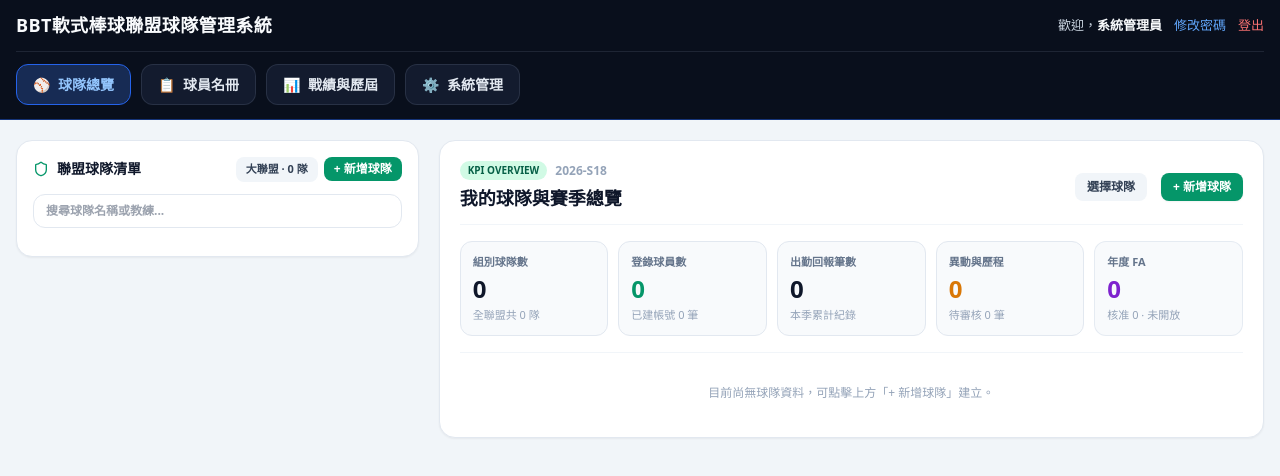
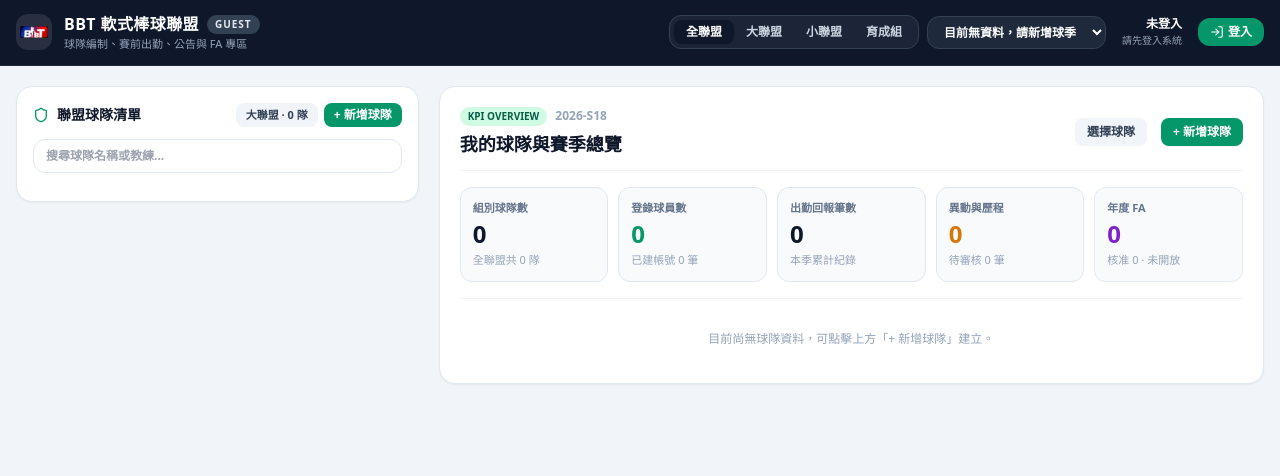
Before and after one commit to bulywang-01/BBT_Teams, a plain HTML site: page index.html in a window 1280 px wide. Drawn offline with nearby package versions, Linux system fonts and the light colour scheme; no server answers.

Commit message:
Update index.html

```diff
--- a/index.html
+++ b/index.html
@@ -35,156 +35,68 @@
       background: #cbd5e1;
       border-radius: 9999px;
     }
-    .bbt-header {
-      background: #090f1c;
-      color: #f1f5f9;
-      border-bottom: 1px solid rgba(37, 99, 235, 0.45);
-      padding: 12px 16px 14px;
-    }
-
-    .bbt-header-top {
-      display: flex;
-      align-items: center;
-      justify-content: space-between;
-      gap: 12px;
-      padding-bottom: 12px;
-      border-bottom: 1px solid rgba(148, 163, 184, 0.15);
-      flex-wrap: wrap;
-    }
-
-    .bbt-title {
-      margin: 0;
-      font-size: 18px;
-      font-weight: 700;
-      letter-spacing: 0.02em;
-      color: #f8fafc;
-    }
-
-    .bbt-user-bar {
-      display: flex;
-      align-items: center;
-      gap: 12px;
-      font-size: 13px;
-      white-space: nowrap;
-    }
-
-    .bbt-welcome {
-      color: #cbd5e1;
-    }
-
-    .bbt-welcome strong {
-      color: #f8fafc;
-      font-weight: 600;
-    }
-
-    .bbt-link-btn {
-      background: none;
-      border: none;
-      padding: 0;
-      font: inherit;
-      color: #60a5fa;
-      cursor: pointer;
-    }
-
-    .bbt-link-btn:hover {
-      text-decoration: underline;
-    }
-
-    .bbt-link-btn.bbt-logout {
-      color: #f87171;
-    }
-
-    .bbt-nav-row {
-      display: flex;
-      align-items: center;
-      gap: 10px;
-      padding-top: 12px;
-      overflow-x: auto;
-      scrollbar-width: thin;
-    }
-
-    .bbt-nav-pill {
-      display: inline-flex;
-      align-items: center;
-      gap: 8px;
-      padding: 9px 16px;
-      border-radius: 12px;
-      border: 1px solid rgba(148, 163, 184, 0.16);
-      background: #131b2e;
-      color: #e2e8f0;
-      font-size: 14px;
-      font-weight: 600;
-      white-space: nowrap;
-      cursor: pointer;
-      transition: background-color 0.15s ease, border-color 0.15s ease;
-    }
-
-    .bbt-nav-pill:hover {
-      background: #1a2540;
-      border-color: rgba(148, 163, 184, 0.3);
-    }
-
-    .bbt-nav-pill.is-active {
-      background: #172b54;
-      border-color: #2563eb;
-      color: #93c5fd;
-    }
-
-    @media (max-width: 640px) {
-      .bbt-header {
-        padding: 10px 12px 12px;
-      }
-
-      .bbt-title {
-        font-size: 15px;
-      }
-
-      .bbt-user-bar {
-        font-size: 12px;
-        gap: 8px;
-      }
-
-      .bbt-nav-pill {
-        padding: 8px 12px;
-        font-size: 13px;
-      }
-    }
   </style>
 </head>
 <body class="bg-slate-100 text-slate-800 min-h-screen">
 
   <!-- ================= 頂部導覽列 ================= -->
-<header class="bbt-header">
-  <div class="bbt-header-top">
-    <div class="bbt-brand-row">
-      <h1 class="bbt-title">BBT軟式棒球聯盟球隊管理系統</h1>
-      <!-- 若有球季/組別下拉選單，可放在這裡或分頁列旁 -->
+  <header class="bg-bbt-navy text-white border-b border-slate-800 sticky top-0 z-30">
+    <div class="max-w-7xl mx-auto px-4 py-3 flex flex-wrap items-center justify-between gap-3">
+      <div class="flex items-center space-x-3">
+        <img src="bbtlogo.png" alt="BBT" class="w-9 h-9 rounded-xl object-contain bg-white/10 p-1" onerror="this.style.display='none'">
+        <div>
+          <div class="flex items-center space-x-2">
+            <h1 class="font-black text-base tracking-wide">BBT 軟式棒球聯盟</h1>
+            <span id="roleBadge" class="bg-slate-700 text-slate-200 text-[10px] font-black px-2 py-0.5 rounded-full uppercase tracking-widest">GUEST</span>
           </div>
-    <div class="bbt-user-bar">
-      <span class="bbt-welcome">歡迎，<strong>系統管理員</strong></span>
-      <button type="button" class="bbt-link-btn" onclick="openChangePasswordModal()">修改密碼</button>
-      <button type="button" class="bbt-link-btn bbt-logout" onclick="handleLogout()">登出</button>
+          <p class="text-[11px] text-slate-400">球隊編制、賽前出勤、公告與 FA 專區</p>
         </div>
       </div>
 
-  <nav class="bbt-nav-row" aria-label="主導覽">
-    <button type="button" class="bbt-nav-pill is-active" data-tab="teams" onclick="switchTab('teams', this)">
-      <span class="bbt-nav-icon">⚾</span>
-      <span>球隊總覽</span>
+      <div class="flex flex-wrap items-center gap-2 text-xs">
+        <div id="divisionSwitchGroup" class="flex items-center bg-slate-800/80 p-1 rounded-xl border border-slate-700 overflow-x-auto no-scrollbar max-w-full">
+          <button onclick="switchDiv('ALL')" id="btn-all" class="px-3 py-1 rounded-lg text-xs font-black bg-bbt-navy text-white shadow-sm transition whitespace-nowrap shrink-0">全聯盟</button>
+          <button onclick="switchDiv('大聯盟')" id="btn-maj" class="px-3 py-1 rounded-lg text-xs font-bold text-slate-300 hover:bg-slate-700/80 transition whitespace-nowrap shrink-0">大聯盟</button>
+          <button onclick="switchDiv('小聯盟')" id="btn-min" class="px-3 py-1 rounded-lg text-xs font-bold text-slate-300 hover:bg-slate-700/80 transition whitespace-nowrap shrink-0">小聯盟</button>
+          <button onclick="switchDiv('育成組')" id="btn-rok" class="px-3 py-1 rounded-lg text-xs font-bold text-slate-300 hover:bg-slate-700/80 transition whitespace-nowrap shrink-0">育成組</button>
+        </div>
+
+        <div class="flex items-center gap-1.5">
+          <select id="seasonSelect" onchange="onSeasonChange(this.value)" class="bg-slate-800 text-white border border-slate-700 rounded-xl px-3 py-1.5 font-bold">
+            <option value="">目前無資料，請新增球季</option>
+          </select>
+          <button id="btnOpenSeasonManager" onclick="openSeasonManagerModal()" class="hidden bg-indigo-600/20 hover:bg-indigo-600/35 text-indigo-300 border border-indigo-500/40 text-xs font-bold px-2.5 py-1.5 rounded-xl transition items-center gap-1 whitespace-nowrap">
+            <i data-lucide="calendar-plus" class="w-3.5 h-3.5"></i>
+            <span>球季管理</span>
           </button>
-    <button type="button" class="bbt-nav-pill" data-tab="roster" onclick="switchTab('roster', this)">
-      <span class="bbt-nav-icon">📋</span>
-      <span>球員名冊</span>
+        </div>
+
+        <div class="text-right px-2">
+          <div id="userNameDisplay" class="font-black text-white">未登入</div>
+          <div id="userTitleDisplay" class="text-[10px] text-slate-400">請先登入系統</div>
+        </div>
+
+        <button id="btnOpenSelfProfile" onclick="openSelfProfileModal()" class="hidden bg-emerald-600/20 hover:bg-emerald-600/30 text-emerald-300 border border-emerald-500/30 text-xs font-bold px-3 py-1.5 rounded-xl transition items-center space-x-1">
+          <i data-lucide="user-cog" class="w-3.5 h-3.5"></i>
+          <span>個人資料</span>
         </button>
-    <button type="button" class="bbt-nav-pill" data-tab="stats" onclick="switchTab('stats', this)">
-      <span class="bbt-nav-icon">📊</span>
-      <span>戰績與歷屆</span>
+
+        <button id="btnOpenCreateAccount" onclick="openCreateAccountModal()" class="hidden bg-sky-600/20 hover:bg-sky-600/30 text-sky-300 border border-sky-500/30 text-xs font-bold px-3 py-1.5 rounded-xl transition items-center space-x-1">
+          <i data-lucide="user-plus" class="w-3.5 h-3.5"></i>
+          <span>建立帳號</span>
         </button>
-    <button type="button" class="bbt-nav-pill" data-tab="admin" onclick="switchTab('admin', this)">
-      <span class="bbt-nav-icon">⚙️</span>
-      <span>系統管理</span>
+
+        <button id="btnOpenAdminRoleMgr" onclick="openAdminRoleModal()" class="hidden bg-amber-600/20 hover:bg-amber-600/30 text-amber-300 border border-amber-500/30 text-xs font-bold px-3 py-1.5 rounded-xl transition items-center space-x-1">
+          <i data-lucide="shield-check" class="w-3.5 h-3.5"></i>
+          <span>權限指派</span>
         </button>
-  </nav>
+
+        <button id="btnAuthAction" onclick="handleAuthButtonClick()" class="bg-emerald-600 hover:bg-emerald-700 text-white text-xs font-bold px-3 py-1.5 rounded-xl transition flex items-center space-x-1">
+          <i data-lucide="log-in" class="w-3.5 h-3.5"></i>
+          <span id="btnAuthText">登入</span>
+        </button>
+      </div>
+    </div>
   </header>
 
   <!-- ================= 主工作區 ================= -->
```
Lines whose indentation alone changed are shown as unchanged.
